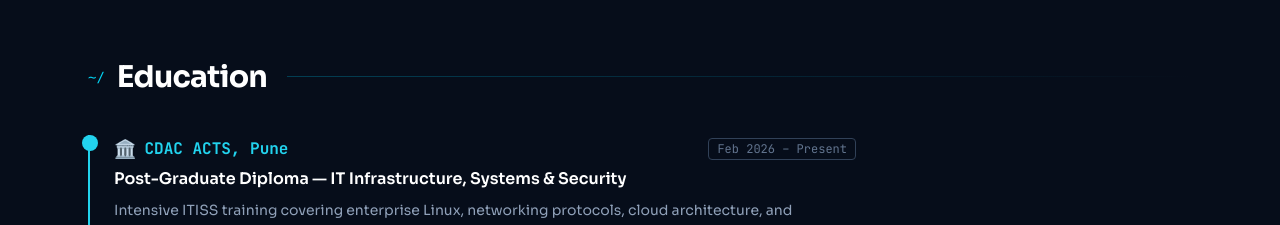
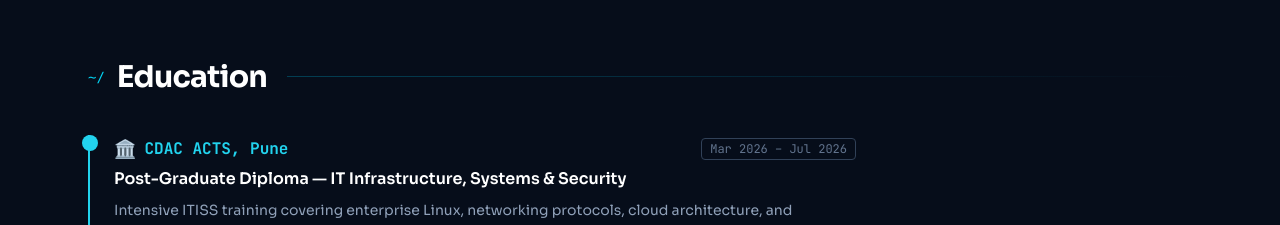
Before and after one commit to 30032003/my-portfolio, a React (Vite) app: page / in a window 1280 px wide. Shown: the part 4540-4765 px from the top of the page. Built offline with nearby package versions, Linux system fonts and the light colour scheme.

Commit message:
Update education timeline

```diff
--- a/src/App.jsx
+++ b/src/App.jsx
@@ -97,7 +97,7 @@ const EDUCATION = [
   {
     degree: "Post-Graduate Diploma — IT Infrastructure, Systems & Security",
     inst: "CDAC ACTS, Pune",
-    year: "Feb 2026 – Present",
+    year: "Mar 2026 – Jul 2026",
     note: "Intensive ITISS training covering enterprise Linux, networking protocols, cloud architecture, and cybersecurity fundamentals.",
     accent: "#22d3ee",
     icon: "🏛️",
```
